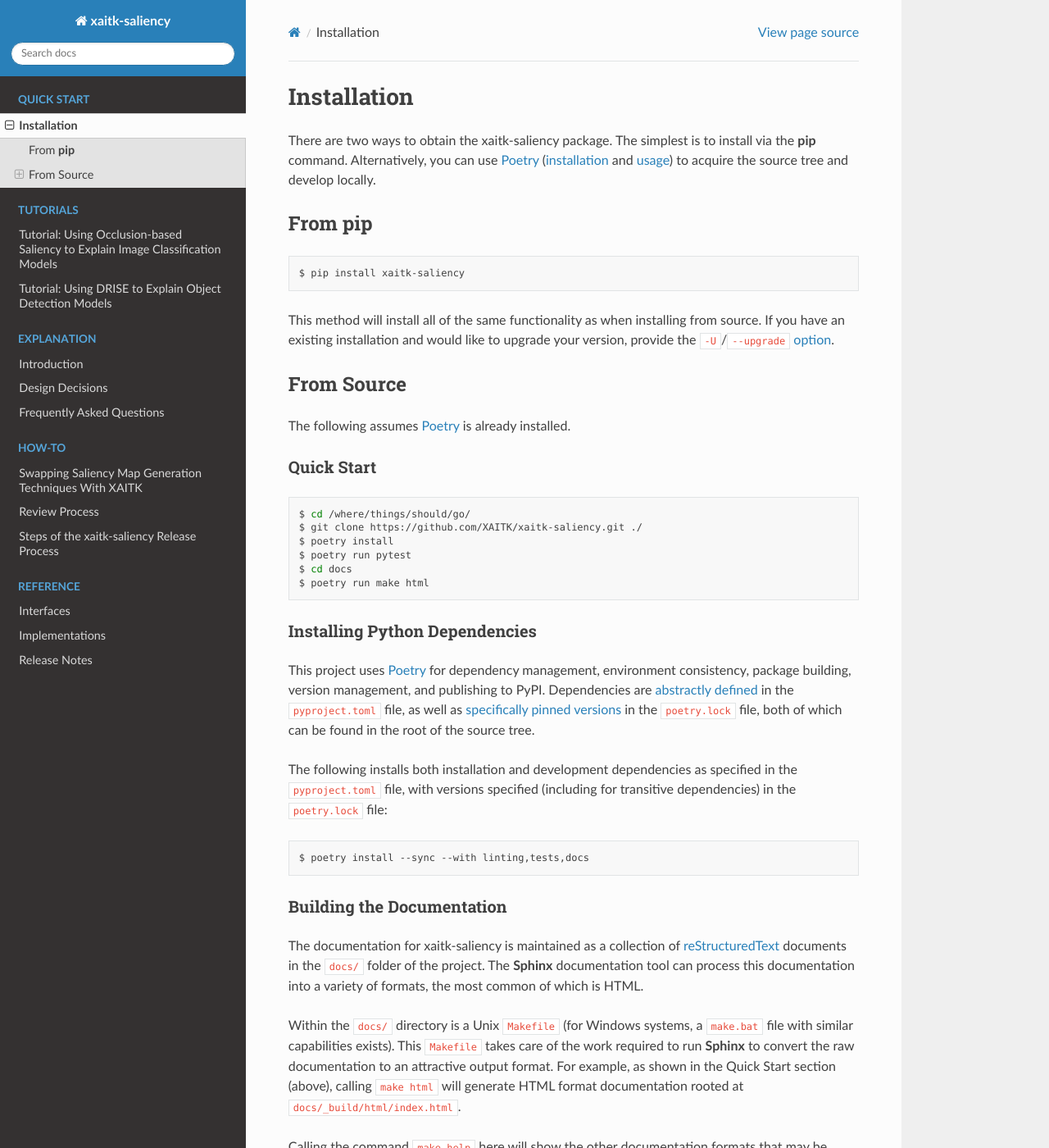
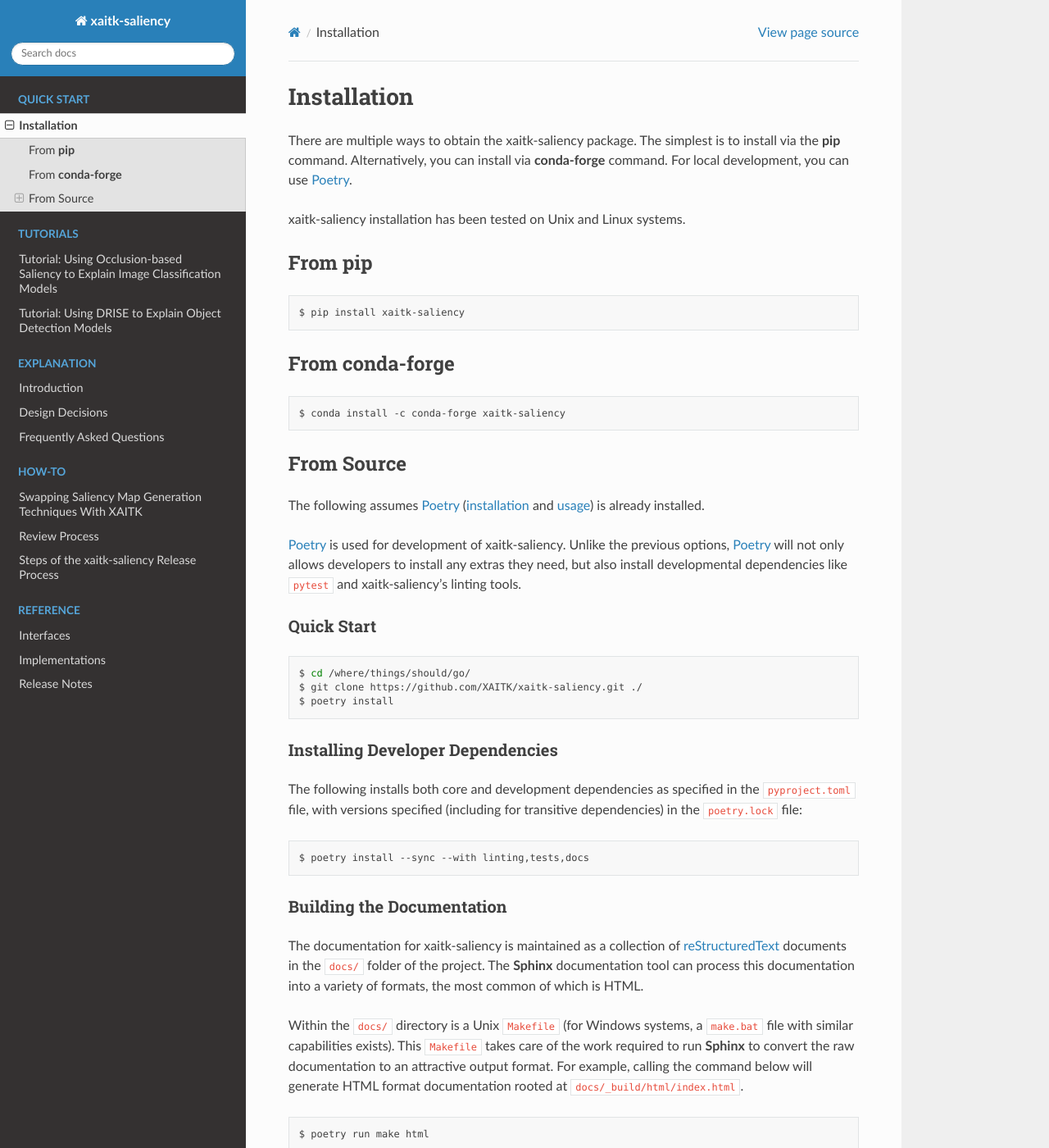
Before and after one commit to XAITK/xaitk-saliency, a Sphinx documentation site: the page built from docs/installation.rst, in a window 1280 px wide and 1400 px high. Shown: the whole window at 82% size. Built offline with Sphinx 7.4.7 and the Read the Docs theme 3.1.0, drawn with Linux system fonts in a browser that asks for light colours; pages that are not in the unit, such as notebooks, are missing from menus.

Commit message:
Auto Merge Request - ac654a85

```diff
--- a/docs/installation.rst
+++ b/docs/installation.rst
@@ -3,20 +3,17 @@
 Installation
 ============
 
-There are two ways to obtain the xaitk-saliency package.
+There are multiple ways to obtain the xaitk-saliency package.
 The simplest is to install via the :command:`pip` command.
-Alternatively, you can use `Poetry`_ (`installation`_ and `usage`_) to acquire the source tree and
-develop locally.
+Alternatively, you can install via :command:`conda-forge` command.
+For local development, you can use `Poetry`_.
 
-
-.. _installation: Poetry-installation_
-.. _usage: Poetry-usage_
+xaitk-saliency installation has been tested on Unix and Linux systems.
 
 .. :auto introduction:
 
 
 .. :auto install-commands:
-
 
 From :command:`pip`
 -------------------
@@ -25,20 +22,24 @@
 
     pip install xaitk-saliency
 
-This method will install all of the same functionality as when installing from source.
-If you have an existing installation and would like to upgrade your version,
-provide the ``-U``/``--upgrade`` `option`__.
+From :command:`conda-forge`
+---------------------------
 
-__ Pip-install-upgrade_
+.. prompt:: bash
+
+    conda install -c conda-forge xaitk-saliency
 
 .. :auto install-commands:
 
 .. :auto from-source:
 
-
 From Source
 -----------
-The following assumes `Poetry`_ is already installed.
+The following assumes `Poetry`_ (`installation`_ and `usage`_) is already installed.
+
+`Poetry`_ is used for development of xaitk-saliency. Unlike the previous options,
+`Poetry`_ will not only allows developers to install any extras they need,
+but also install developmental dependencies like ``pytest`` and xaitk-saliency's linting tools.
 
 .. :auto from-source:
 
@@ -52,27 +53,15 @@
     cd /where/things/should/go/
     git clone https://github.com/XAITK/xaitk-saliency.git ./
     poetry install
-    poetry run pytest
-    cd docs
-    poetry run make html
 
 .. :auto quick-start:
 
 .. :auto dev-deps:
 
+Installing Developer Dependencies
+^^^^^^^^^^^^^^^^^^^^^^^^^^^^^^^^^
 
-Installing Python Dependencies
-^^^^^^^^^^^^^^^^^^^^^^^^^^^^^^
-This project uses `Poetry`_ for dependency management, environment consistency,
-package building, version management, and publishing to PyPI.
-Dependencies are `abstractly defined`_ in the :file:`pyproject.toml` file, as
-well as `specifically pinned versions`_ in the :file:`poetry.lock` file, both
-of which can be found in the root of the source tree.
-
-.. _abstractly defined: Poetry-dependencies_
-.. _specifically pinned versions: Poetry-poetrylock_
-
-The following installs both installation and development dependencies as
+The following installs both core and development dependencies as
 specified in the :file:`pyproject.toml` file, with versions specified
 (including for transitive dependencies) in the :file:`poetry.lock` file:
 
@@ -83,7 +72,6 @@
 .. :auto dev-deps:
 
 .. :auto build-docs:
-
 
 Building the Documentation
 ^^^^^^^^^^^^^^^^^^^^^^^^^^
@@ -96,8 +84,13 @@
 systems, a :file:`make.bat` file with similar capabilities exists).
 This :file:`Makefile` takes care of the work required to run :program:`Sphinx`
 to convert the raw documentation to an attractive output format.
-For example, as shown in the Quick Start section (above), calling ``make html`` will generate
+For example, calling the command below will generate
 HTML format documentation rooted at :file:`docs/_build/html/index.html`.
+
+.. prompt:: bash
+
+    poetry run make html
+
 
 Calling the command ``make help`` here will show the other documentation
 formats that may be available (although be aware that some of them require
@@ -106,7 +99,6 @@
 .. :auto build-docs:
 
 .. :auto live-preview:
-
 
 Live Preview
 """"""""""""
@@ -133,14 +125,9 @@
 
 .. :auto installation-links:
 
-
-.. _Pip-install-upgrade: https://pip.pypa.io/en/stable/reference/pip_install/#cmdoption-U
 .. _Poetry: https://python-poetry.org
-.. _Poetry-installation: https://python-poetry.org/docs/#installation
-.. _Poetry-usage: https://python-poetry.org/docs/basic-usage/
-.. _Poetry-poetrylock: https://python-poetry.org/docs/basic-usage/#installing-with-poetrylock
-.. _Poetry-dependencies: https://python-poetry.org/docs/pyproject/#dependencies-and-dev-dependencies
-.. _Sphinx: http://sphinx-doc.org/
+.. _installation: https://python-poetry.org/docs/#installation
+.. _usage: https://python-poetry.org/docs/basic-usage/
 .. _reStructuredText: http://docutils.sourceforge.net/rst.html
 
 .. :auto installation-links:
--- a/pyproject.toml
+++ b/pyproject.toml
@@ -136,6 +136,7 @@
 # Jupyter notebook testing
 notebook = ">=7.2.2"
 papermill = ">=2.4.0"
+pyright = {version=">=1.1.320",extras=["nodejs"]}
 # :auto tests:
 
 # :auto pytest:
```
Also changed, not shown: README.md (+33 -12 lines), docs/index.rst (+7 -0 lines), 1 other file.
